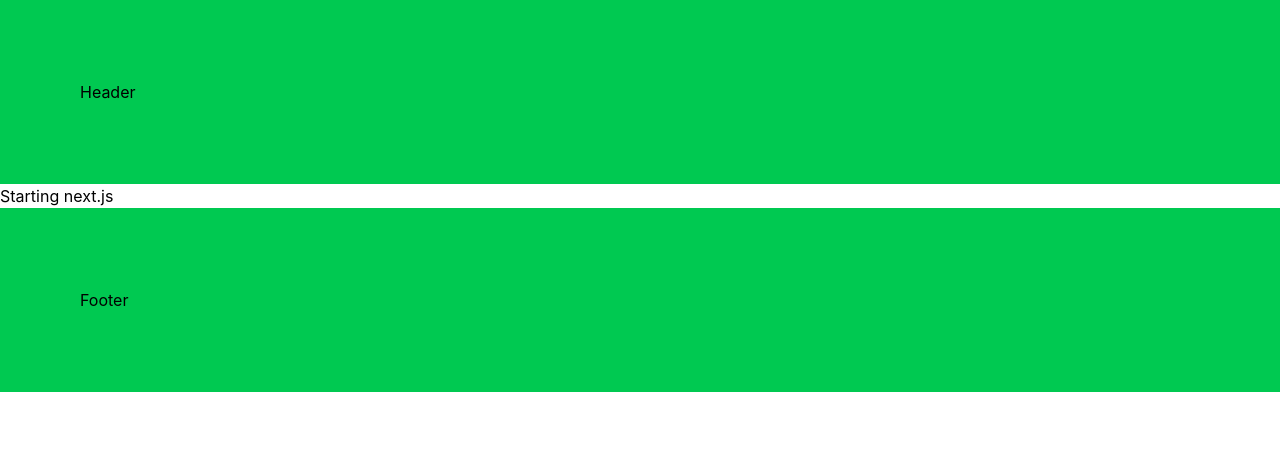
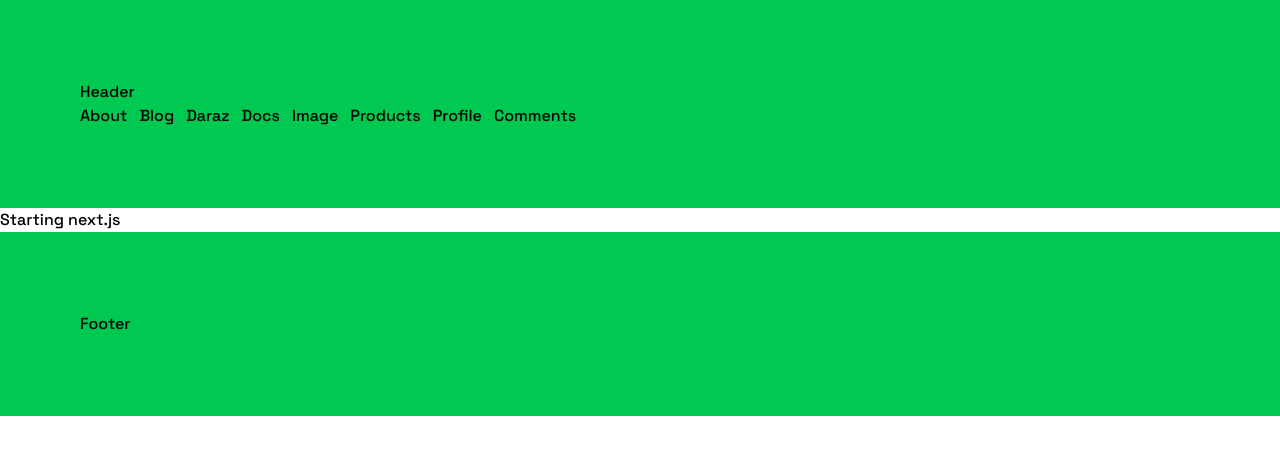
Before and after one commit to nakib360/learn-next.js, a Next.js app: page / in a window 1280 px wide. Shown: the top 454 px of the page. Built offline with nearby package versions, Linux system fonts and the light colour scheme.

Commit message:
add comments page and header navigation; fetch products and comments data

```diff
--- a/next.config.mjs
+++ b/next.config.mjs
@@ -13,6 +13,11 @@ const nextConfig = {
         hostname: 'images.pexels.com',
         pathname: '/photos/9587176/**',
       },
+      {
+        protocol: 'https',
+        hostname: 'cdn.dummyjson.com',
+        pathname: '/**',
+      },
     ],
   },
 };
--- /dev/null
+++ b/src/app/(Main)/Comments/comments.jsx
@@ -0,0 +1,18 @@
+import { use } from "react";
+
+const CommentsCard = ({ commentsFallback }) => {
+    const allComments = use(commentsFallback);
+    return (
+        <div className="space-y-10 ">
+            {
+                allComments.map(comment => (
+                    <div key={comment.id}>
+                        {comment.body}
+                    </div>
+                ))
+            }
+        </div>
+    );
+};
+
+export default CommentsCard;
--- /dev/null
+++ b/src/app/(Main)/Comments/page.jsx
@@ -0,0 +1,16 @@
+import { Suspense } from "react";
+import CommentsCard from "./comments";
+
+const CommentsPage = () => {
+    const commentsFallback = fetch("https://jsonplaceholder.typicode.com/comments?_limit=10").then(res => res.json());
+    return (
+        <div>
+            Comments
+            <Suspense fallback={<h1>Loading....</h1>}>
+                <CommentsCard commentsFallback={commentsFallback}/>
+            </Suspense>
+        </div>
+    );
+};
+
+export default CommentsPage;
--- a/src/app/(Main)/Products/page.jsx
+++ b/src/app/(Main)/Products/page.jsx
@@ -1,29 +1,38 @@
+import Image from "next/image";
 import Link from "next/link";
 
-const ProductsPage = () => {
-    const products = [
-        { id: 1, name: "product 1" },
-        { id: 2, name: "product 2" },
-        { id: 3, name: "product 3" },
-        { id: 4, name: "product 4" },
-        { id: 5, name: "product 5" },
-    ]
+const ProductsPage = async () => {
+    const productsApi = await fetch(`https://dummyjson.com/products`);
+    const data = await productsApi.json();
+    const Products = await data.products;
+
     return (
         <div>
             <p className="text-2xl font-bold">All Products</p>
             <div className="flex flex-col gap-3">
-                {
-                    products.map(product => (
-                        <div key={product.id}>
-                            <Link
-                                href={`Products/${product.id}`}
-                                replace={parseInt(product.id) === 3}
-                            >
-                                {product.name}
-                            </Link>
+            {Products.map(product => (
+                    <div
+                        key={product.id}
+                        className="border rounded-xl overflow-hidden shadow-sm hover:shadow-md transition"
+                    >
+                        <div className="relative w-full h-48 bg-gray-100">
+                            <Image
+                                src={product.thumbnail}
+                                alt={product.title}
+                                fill
+                                className="object-contain"
+                                sizes="(max-width: 768px) 100vw, 33vw"
+                            />
                         </div>
-                    ))
-                }
+
+                        <div className="p-4 space-y-2">
+                            <h2 className="text-lg font-semibold">{product.title}</h2>
+                            <p className="text-sm text-gray-600 line-clamp-3">
+                                {product.description}
+                            </p>
+                        </div>
+                    </div>
+                ))}
             </div>
         </div>
     );
--- a/src/app/(Main)/layout.jsx
+++ b/src/app/(Main)/layout.jsx
@@ -1,4 +1,6 @@
 import "@/app/globals.css";
+import HeaderNav from "../Client_Components/HeaderNav";
+import { Space_Grotesk } from "next/font/google"
 
 export const metadata = {
     title: {
@@ -8,19 +10,19 @@ export const metadata = {
     description: "learning next.js is great."
 }
 
+const spaceGrotest = Space_Grotesk({
+    weight: "500",
+    subsets: ["latin"]
+})
+
 const RootLayout = ({ children }) => {
-    const Nav = [
-        {id: 1, path: "About"},
-        {id: 1, path: "About"},
-        {id: 1, path: "About"},
-        {id: 1, path: "About"},
-        {id: 1, path: "About"},
-    ]
+
     return (
         <html>
-            <body>
+            <body className={`${spaceGrotest.className}`}>
                 <header className="bg-green-500 p-20">
                     <p>Header</p>
+                    <HeaderNav />
                 </header>
                 {children}
                 <footer className="bg-green-500 p-20">
--- /dev/null
+++ b/src/app/Client_Components/HeaderNav.jsx
@@ -0,0 +1,32 @@
+"use client"
+import Link from "next/link";
+import { usePathname } from "next/navigation";
+
+const HeaderNav = () => {
+    const pathName = usePathname();
+    const Nav = [
+        { id: 1, path: "About" },
+        { id: 2, path: "Blog" },
+        { id: 3, path: "Daraz" },
+        { id: 4, path: "Docs" },
+        { id: 5, path: "Image" },
+        { id: 6, path: "Products" },
+        { id: 7, path: "Profile" },
+        { id: 8, path: "Comments" },
+    ]
+    return (
+        <div>
+            <div className="flex gap-3 items-center">
+                {
+                    Nav.map(nav => (
+                        <div key={nav.id}>
+                            <Link className={pathName === `/${nav.path}` ? "text-blue-700" : undefined} href={`/${nav.path}`}>{nav.path}</Link>
+                        </div>
+                    ))
+                }
+            </div>
+        </div>
+    );
+};
+
+export default HeaderNav;
```
